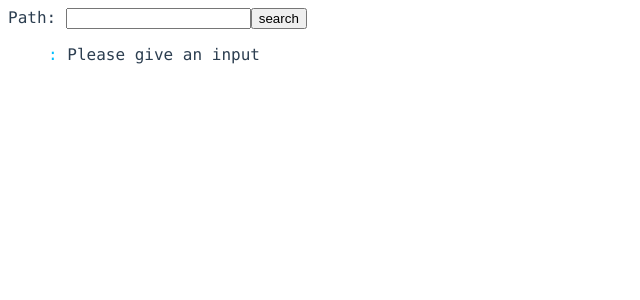
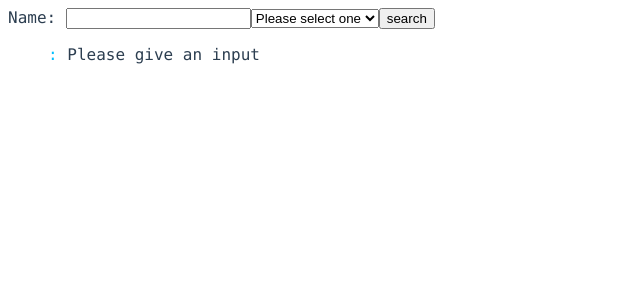
Before and after one commit to rainbowland302/vue-json-view, a Vue app in the folder vue-json-view/: page / in a window 1280 px wide. Shown: the top 300 px of the page, without its empty margins (0-640 px from the left). Built offline with nearby package versions, Linux system fonts and the light colour scheme.

Commit message:
add select input

```diff
--- a/vue-json-view/src/App.vue
+++ b/vue-json-view/src/App.vue
@@ -1,7 +1,13 @@
 <template>
   <div id="app">
-    <label for="path">Path: </label>
-    <input name="path" v-model="path">
+    <label for="name">Name: </label>
+    <input name="name" v-model="name">
+    <select name="select" v-model="job">
+      <option disabled value="">Please select one</option>
+      <option value="engineer">Engineer</option>
+      <option value="teacher">Teacher</option>
+      <option value="farmer">Farmer</option>
+    </select>
     <button @click="search">search</button>
     <ul>
       <item :model="obj" :keyName="''"></item>
@@ -20,12 +26,13 @@ export default {
   data() {
     return {
       obj: 'Please give an input',
-      path: ''
+      name: '',
+      job:''
     }
   },
   methods: {
     search: function () {
-      fetch(`http://${window.location.hostname}:9000/api/${this.path}`, {
+      fetch(`http://${window.location.hostname}:9000/api?name=${this.name}&job=${this.job}`, {
         method: 'GET',
         headers: {
           'Origin': `http://${window.location.hostname}:8080`,
```
Also changed, not shown: 1 other file (tests, documents, lock files or other folders).
